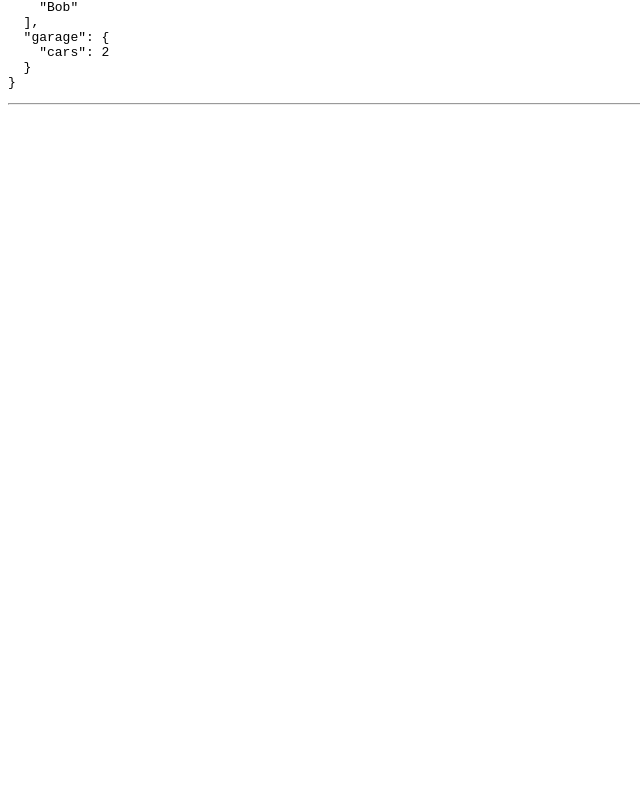
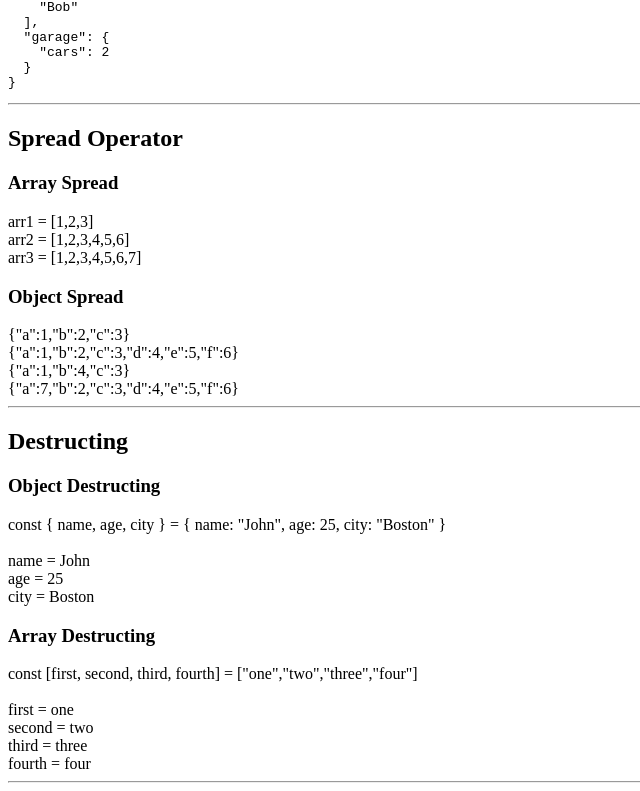
Before and after one commit to yevk55/webdev-client, a Next.js app: page /labs/lab3 in a window 1280 px wide. Shown: the part 4835-5626 px from the top of the page, without its empty margins (0-640 px from the left). Before the commit the page ends 4948 px from the top, so only its background shows below. Built offline with nearby package versions, Linux system fonts and the light colour scheme.

Commit message:
added destructing

```diff
--- /dev/null
+++ b/app/labs/lab3/Destructing.tsx
@@ -0,0 +1,23 @@
+export default function Destructing() {
+  const person = { name: "John", age: 25, city: "Boston" };
+  const { name, age, city } = person;
+  const numbers = ["one", "two", "three", "four"];
+  const [first, second, third, fourth] = numbers;
+  return (
+    <div id="wd-destructing">
+      <h2>Destructing</h2>
+      <h3>Object Destructing</h3>
+      const &#123; name, age, city &#125; = &#123; name: "John", age: 25, city: "Boston" &#125; <br /> <br />
+      name = {name}     <br />
+      age = {age}       <br />
+      city = {city}
+      <h3>Array Destructing</h3>
+      const [first, second, third, fourth] = ["one","two","three","four"] <br /> <br />
+      first = {first}   <br />
+      second = {second} <br />
+      third = {third} <br />
+      fourth = {fourth}
+      <hr />
+    </div>
+  );
+}
--- /dev/null
+++ b/app/labs/lab3/Spreader.tsx
@@ -0,0 +1,24 @@
+export default function Spreading() {
+  const arr1 = [1, 2, 3];
+  const arr2 = [...arr1, 4, 5, 6];
+  const arr3 = [...arr2, 7];
+  const obj1 = { a: 1, b: 2, c: 3 };
+  const obj2 = { ...obj1, d: 4, e: 5, f: 6 };
+  const obj3 = { ...obj1, b: 4 };
+  const obj4 = { ...obj2, a: 7};
+  return (
+    <div id="wd-spreading">
+      <h2>Spread Operator</h2>
+      <h3>Array Spread</h3>
+      arr1 = {JSON.stringify(arr1)} <br />
+      arr2 = {JSON.stringify(arr2)} <br />
+      arr3 = {JSON.stringify(arr3)} <br />
+      <h3>Object Spread</h3>
+      {JSON.stringify(obj1)}        <br />
+      {JSON.stringify(obj2)}        <br />
+      {JSON.stringify(obj3)}        <br />
+      {JSON.stringify(obj4)}
+      <hr />
+    </div>
+  );
+}
--- a/app/labs/lab3/page.tsx
+++ b/app/labs/lab3/page.tsx
@@ -22,6 +22,8 @@ import IncludesSomeEvery from "./IncludesSomeEvery";
 import ReduceFunction from "./ReduceFunction";
 import JsonStringify from "./JsonStringify";
 import House from "./House";
+import Spreader from "./Spreader";
+import Destructing from "./Destructing";
 
 export default function Lab3() {
   console.log("Hello World!");
@@ -52,6 +54,8 @@ export default function Lab3() {
       <ReduceFunction />
       <JsonStringify />
       <House />
+      <Spreader />
+      <Destructing />
     </div>
   );
 }
```
